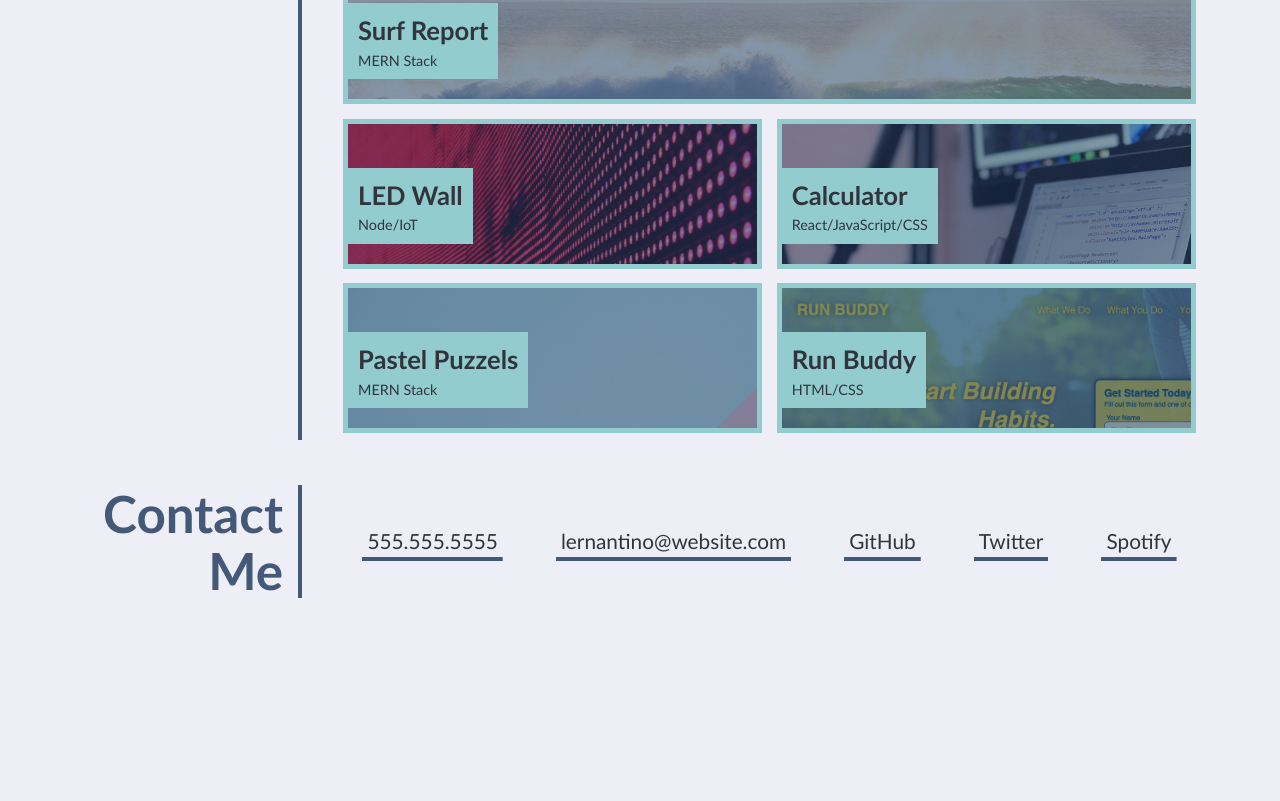
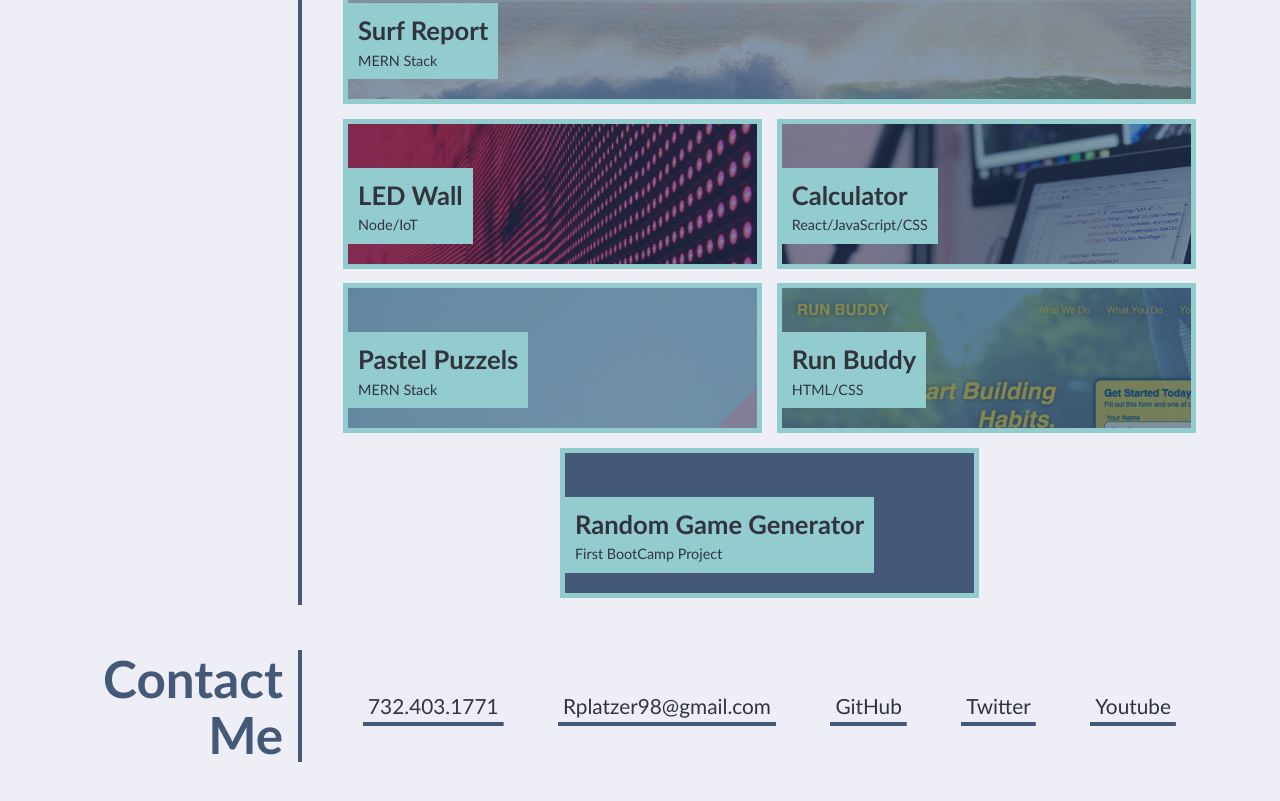
Before and after one commit to Cherboi/Personal-Portfolio-, a plain HTML site: page index.html in a window 1280 px wide. Shown: the part 874-1675 px from the top of the page. Before the commit the page ends 1527 px from the top, so only its background shows below. Drawn offline with Linux system fonts and the light colour scheme.

Commit message:
project added

```diff
--- a/index.html
+++ b/index.html
@@ -81,10 +81,17 @@
                 </a>
 
 
-                <a href="#" class="flex-item run-buddy">
+                <a href="https://cherboi.github.io/run-buddy/" class="flex-item run-buddy">
                     <div>
                         <h3>Run Buddy</h3>
                         <span>HTML/CSS</span>
+                    </div>
+                </a>
+
+                <a href="https://cherboi.github.io/random-game-generator/" class="flex-item Random-Game-Generator">
+                    <div>
+                        <h3>Random Game Generator</h3>
+                        <span>First BootCamp Project</span>
                     </div>
                 </a>
 
@@ -96,11 +103,11 @@
             <h2>Contact Me</h2>
             <div>
                 <address>
-                    <a href="tel:+15555555555">555.555.5555</a>
-                    <a href="mailto:lernantino@website.com">lernantino@website.com</a>
-                    <a href="#">GitHub</a>
+                    <a href="tel:+17324031771">732.403.1771</a>
+                    <a href="Rplatzer98@gmail.com">Rplatzer98@gmail.com</a>
+                    <a href="https://github.com/Cherboi">GitHub</a>
                     <a href="#">Twitter</a>
-                    <a href="#">Spotify</a>
+                    <a href="https://www.youtube.com/channel/UCS4VxAQDNPqVc03poqVJ69w">Youtube</a>
                 </address>
             </div>
         </section>
```
